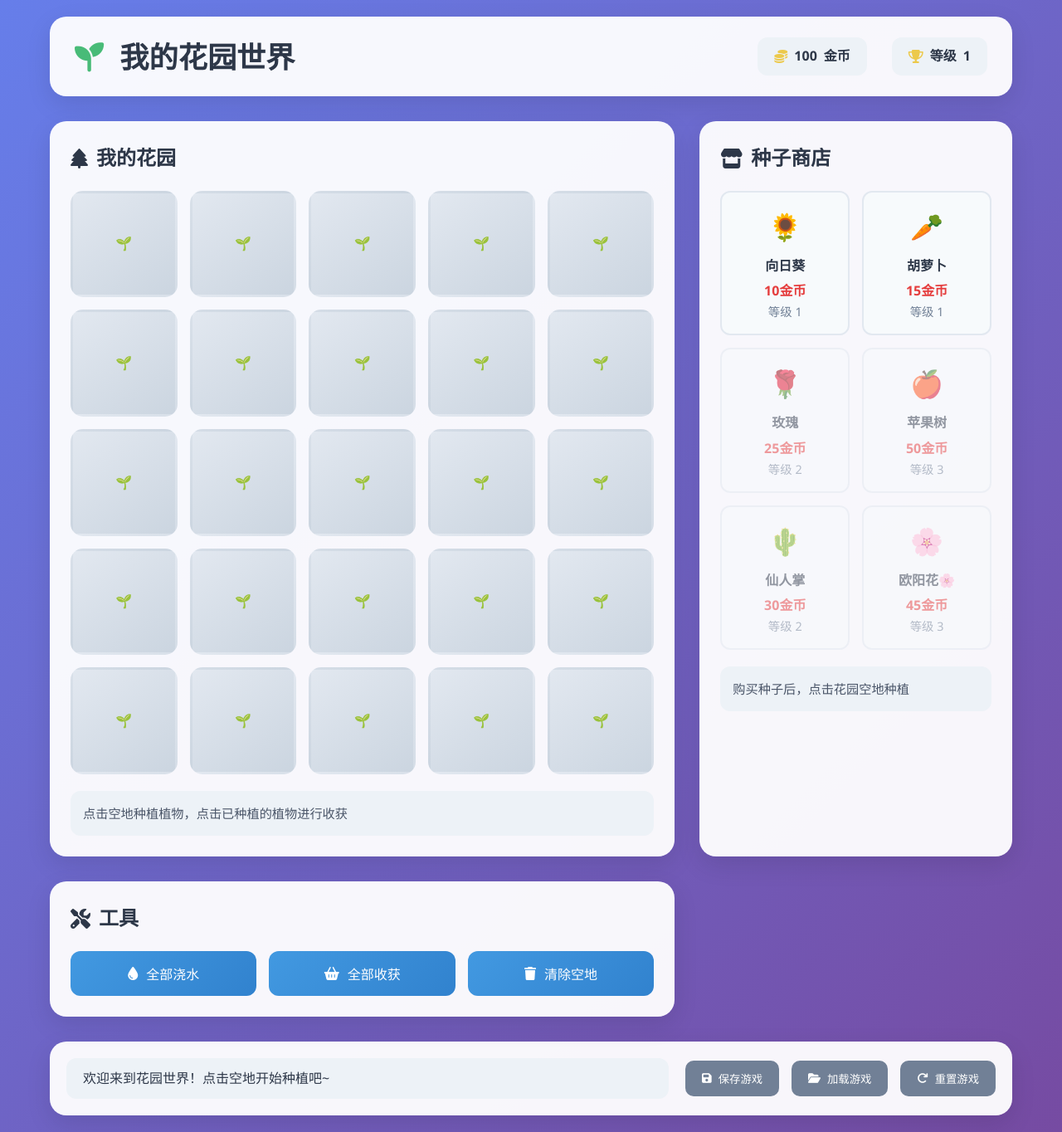
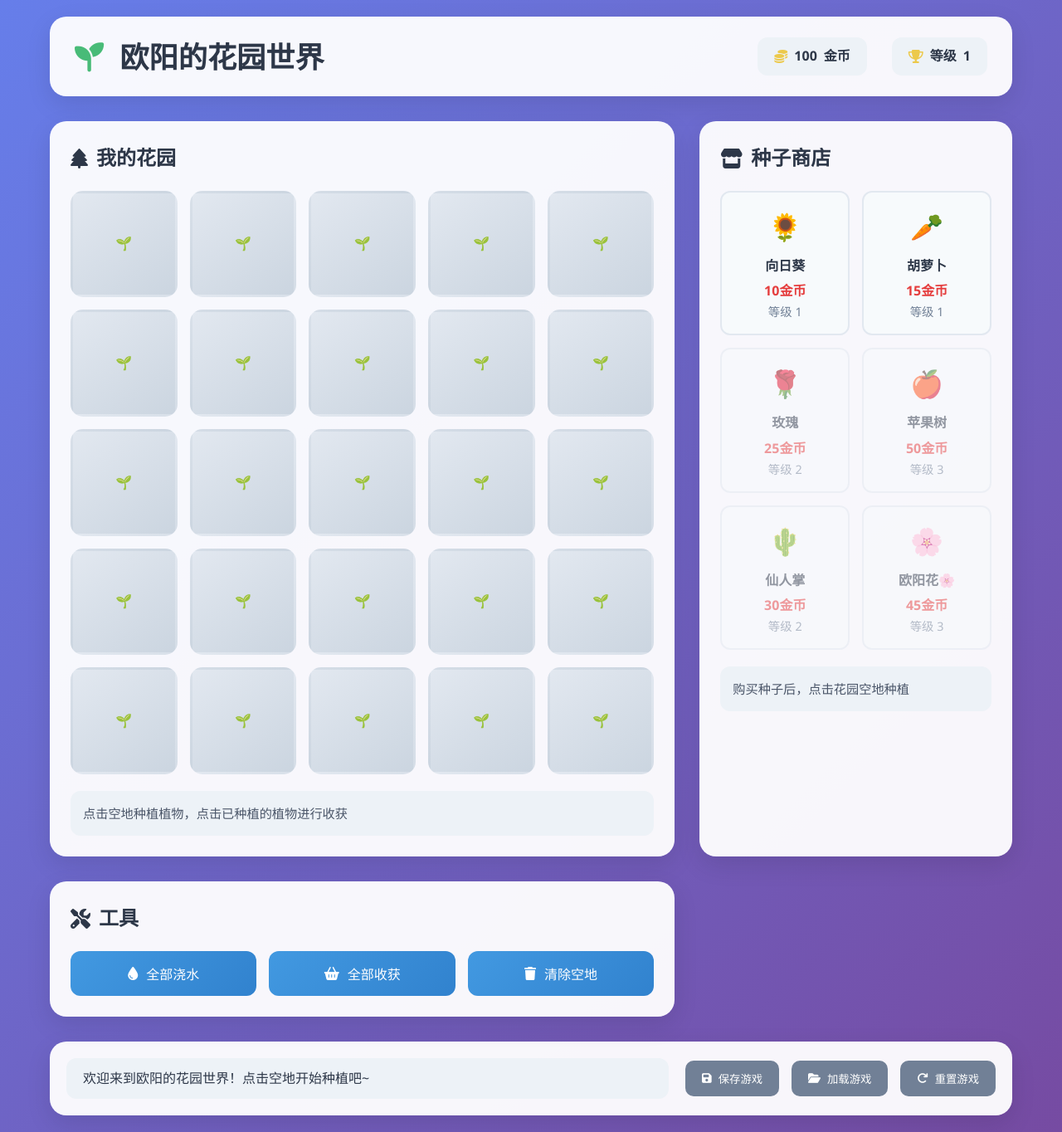
Before and after one commit to zjl4616/garden-world, a plain HTML site: page index.html in a window 1280 px wide. Shown: the whole page at 83% size. Drawn offline with Linux system fonts and the light colour scheme.

Commit message:
将网站名称改为'欧阳的花园世界'

```diff
--- a/game.js
+++ b/game.js
@@ -31,7 +31,7 @@ class GardenWorldGame {
         this.renderShop();
         this.setupEventListeners();
         this.updateUI();
-        this.showStatus('欢迎来到花园世界！点击空地开始种植吧~');
+        this.showStatus('欢迎来到欧阳的花园世界！点击空地开始种植吧~');
     }
 
     // 渲染花园网格
--- a/index.html
+++ b/index.html
@@ -3,7 +3,7 @@
 <head>
     <meta charset="UTF-8">
     <meta name="viewport" content="width=device-width, initial-scale=1.0">
-    <title>我的花园世界</title>
+    <title>欧阳的花园世界</title>
     <link rel="stylesheet" href="styles.css">
     <link rel="stylesheet" href="https://cdnjs.cloudflare.com/ajax/libs/font-awesome/6.4.0/css/all.min.css">
     <link rel="manifest" href="manifest.json">
@@ -13,7 +13,7 @@
     <div class="container">
         <!-- 顶部导航 -->
         <header class="header">
-            <h1><i class="fas fa-seedling"></i> 我的花园世界</h1>
+            <h1><i class="fas fa-seedling"></i> 欧阳的花园世界</h1>
             <div class="stats">
                 <div class="stat-item">
                     <i class="fas fa-coins"></i>
```
Also changed, not shown: manifest.json, 1 other file.
